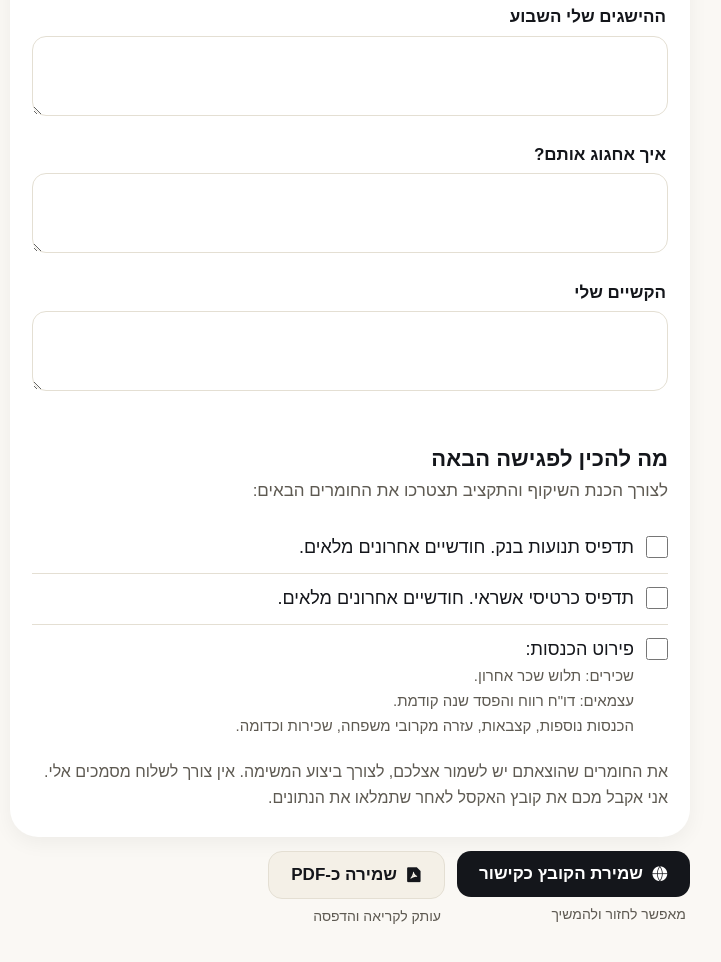
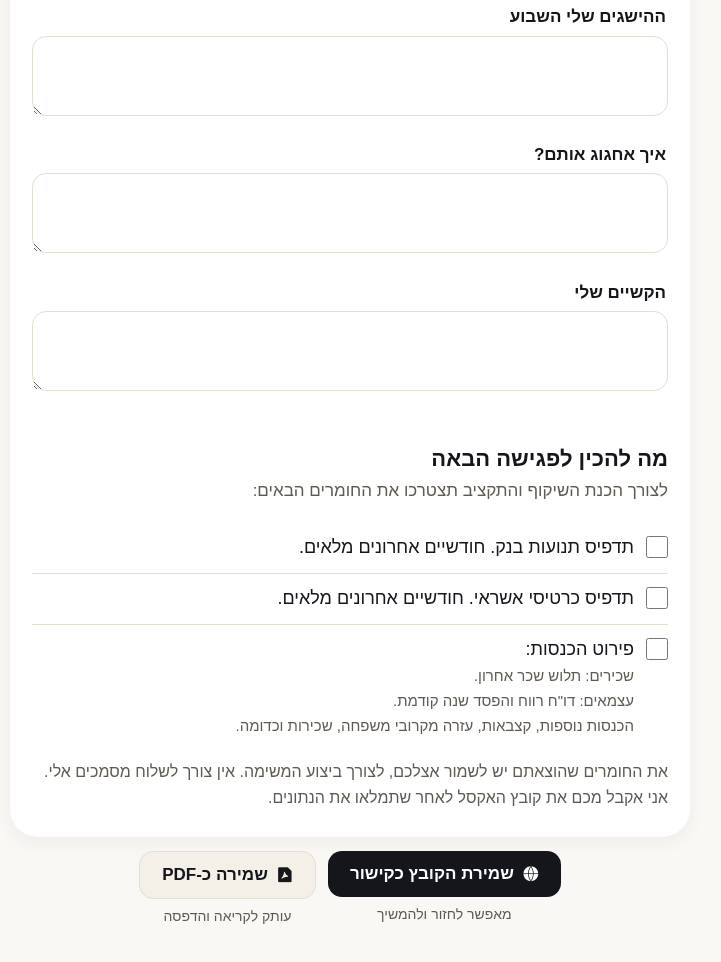
Before and after one commit to mayacarmelx10ai10/wealth-mindset-workbook, a plain HTML site: page index.html in a window 1280 px wide. Shown: the part 4097-5059 px from the top of the page, without its empty margins (290-1011 px from the left). Drawn offline with nearby package versions, Linux system fonts and the light colour scheme; a web font is replaced by a local one.

Commit message:
Center save buttons

```diff
--- a/index.html
+++ b/index.html
@@ -159,10 +159,10 @@ label.big:first-of-type{margin-top:0}
 .btns{display:flex;gap:10px;flex-wrap:wrap;margin-top:20px}
 .btn{border:0;border-radius:14px;padding:13px 22px;font-size:17px;font-weight:700;cursor:pointer;background:var(--ink);color:#fff;display:inline-flex;gap:8px;align-items:center}
 .btn.alt{background:var(--sand-2);color:var(--ink);border:1px solid var(--hair)}
-.btns{align-items:flex-start;gap:14px 12px}
+.btns{align-items:flex-start;justify-content:center;gap:14px 12px}
 #save .btns{margin-top:0}
-.sv{display:flex;flex-direction:column;align-items:flex-start;gap:6px}
-.cap{font-size:14px;color:var(--mute);padding-inline-start:4px}
+.sv{display:flex;flex-direction:column;align-items:center;gap:6px;text-align:center}
+.cap{font-size:14px;color:var(--mute)}
 .msg{display:none;gap:10px;align-items:center;margin-top:18px;padding:14px 18px;background:var(--sun-s);border-radius:16px;font-weight:700;font-size:16px}
 .msg.show{display:flex}
 .msg i{font-size:22px;flex:none}
```
